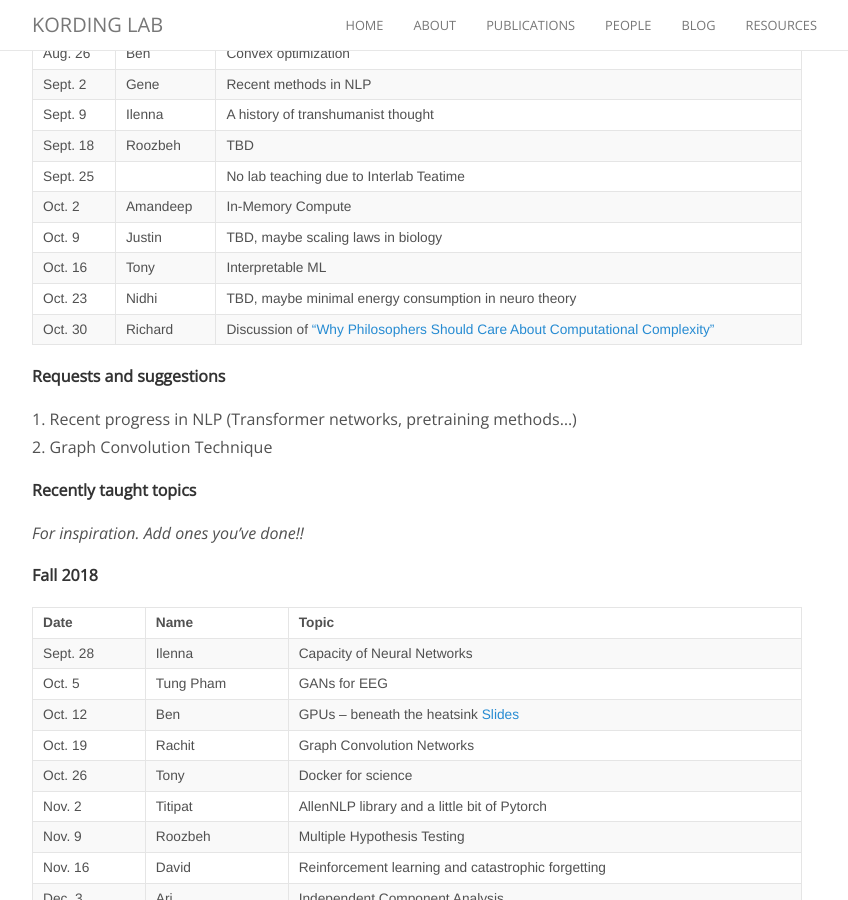
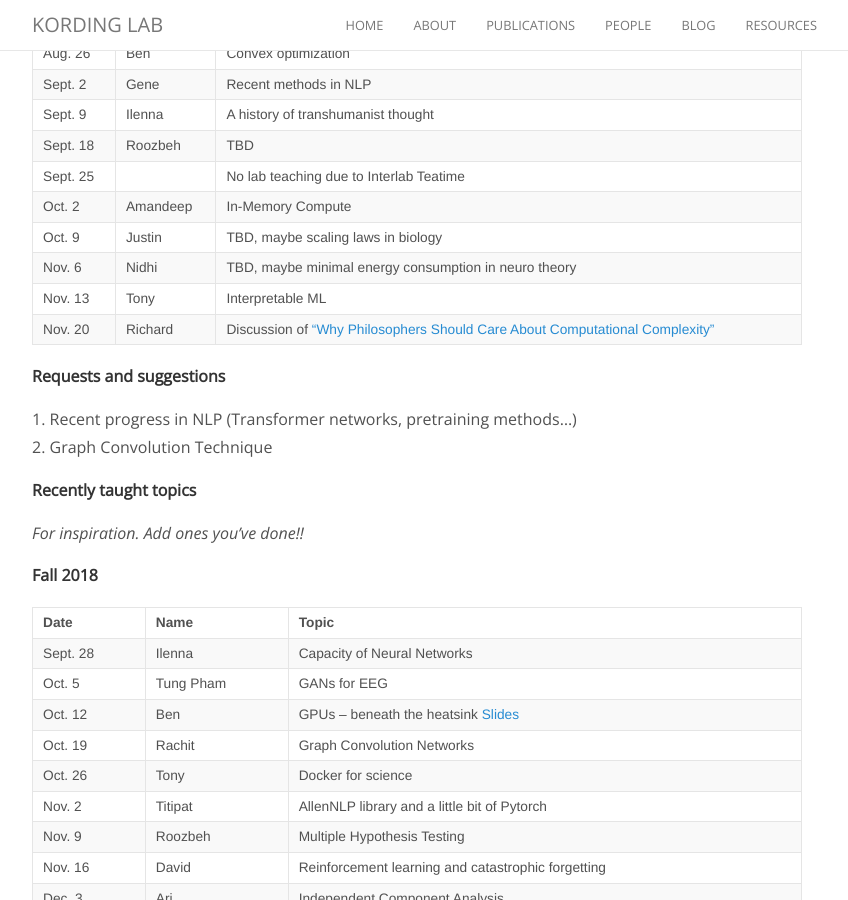
Before and after one commit to KordingLab/KordingLab.github.io, a Jekyll site: the page built from _posts/2018-08-29-upcoming-lab-teaching.md, in a window 1280 px wide and 900 px high, scrolled down 514 px. Shown: the whole window, without its empty margins (223-1071 px from the left). Built offline with Jekyll 4.4.1, drawn with Linux system fonts in a browser that asks for light colours; nearby versions of some CDN libraries; comment, search, counter and statistics services are not loaded.

Commit message:
Update 2018-08-29-upcoming-lab-teaching.md

```diff
--- a/_posts/2018-08-29-upcoming-lab-teaching.md
+++ b/_posts/2018-08-29-upcoming-lab-teaching.md
@@ -26,9 +26,9 @@ Get on the listserve for announcements: https://groups.google.com/forum/#!forum/
 | Sept. 25 |  | No lab teaching due to Interlab Teatime |
 | Oct. 2 |Amandeep |In-Memory Compute |
 | Oct. 9 | Justin | TBD, maybe scaling laws in biology|
-| Oct. 16 | Tony | Interpretable ML|
-| Oct. 23 | Nidhi | TBD, maybe minimal energy consumption in neuro theory |
-| Oct. 30 | Richard | Discussion of ["Why Philosophers Should Care About Computational Complexity"](http://arxiv.org/abs/1108.1791) |
+| Nov. 6 | Nidhi | TBD, maybe minimal energy consumption in neuro theory |
+| Nov. 13 | Tony | Interpretable ML|
+| Nov. 20 | Richard | Discussion of ["Why Philosophers Should Care About Computational Complexity"](http://arxiv.org/abs/1108.1791) |
 
 
 **Requests and suggestions**
```
